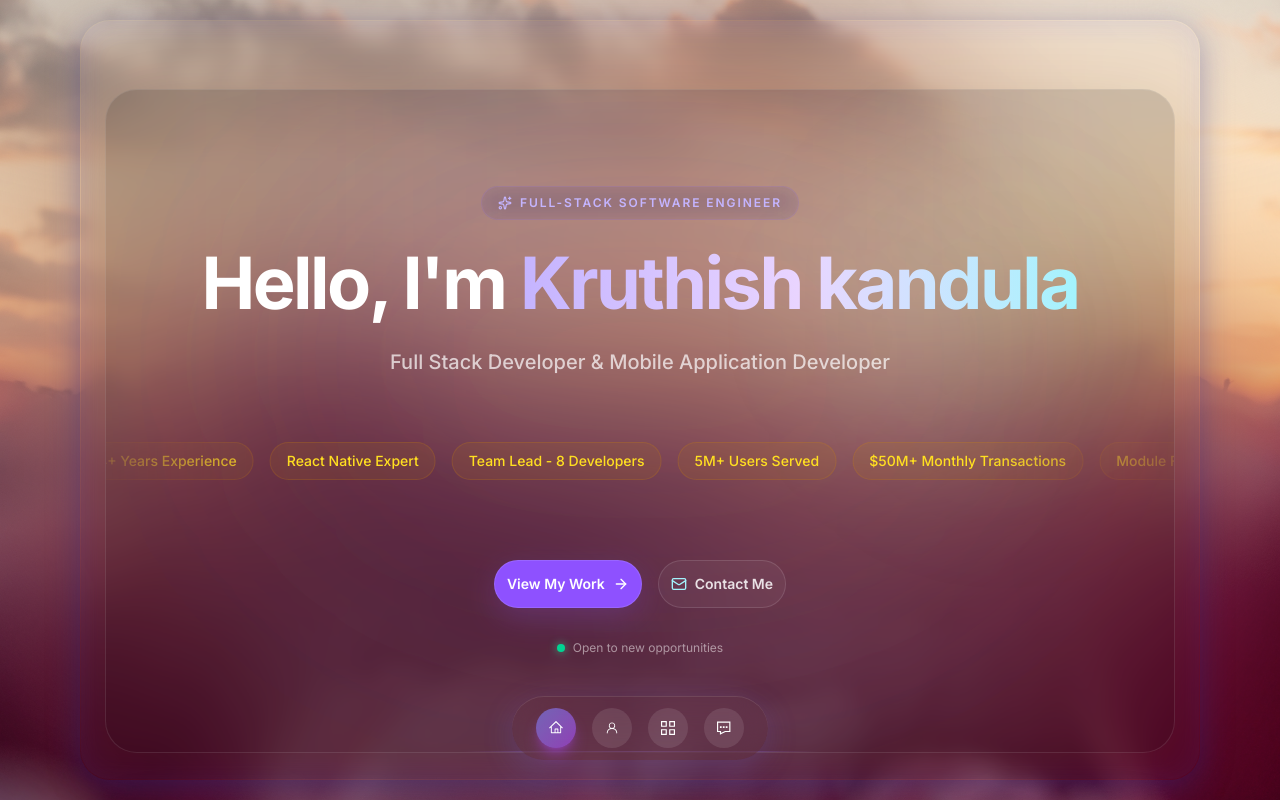
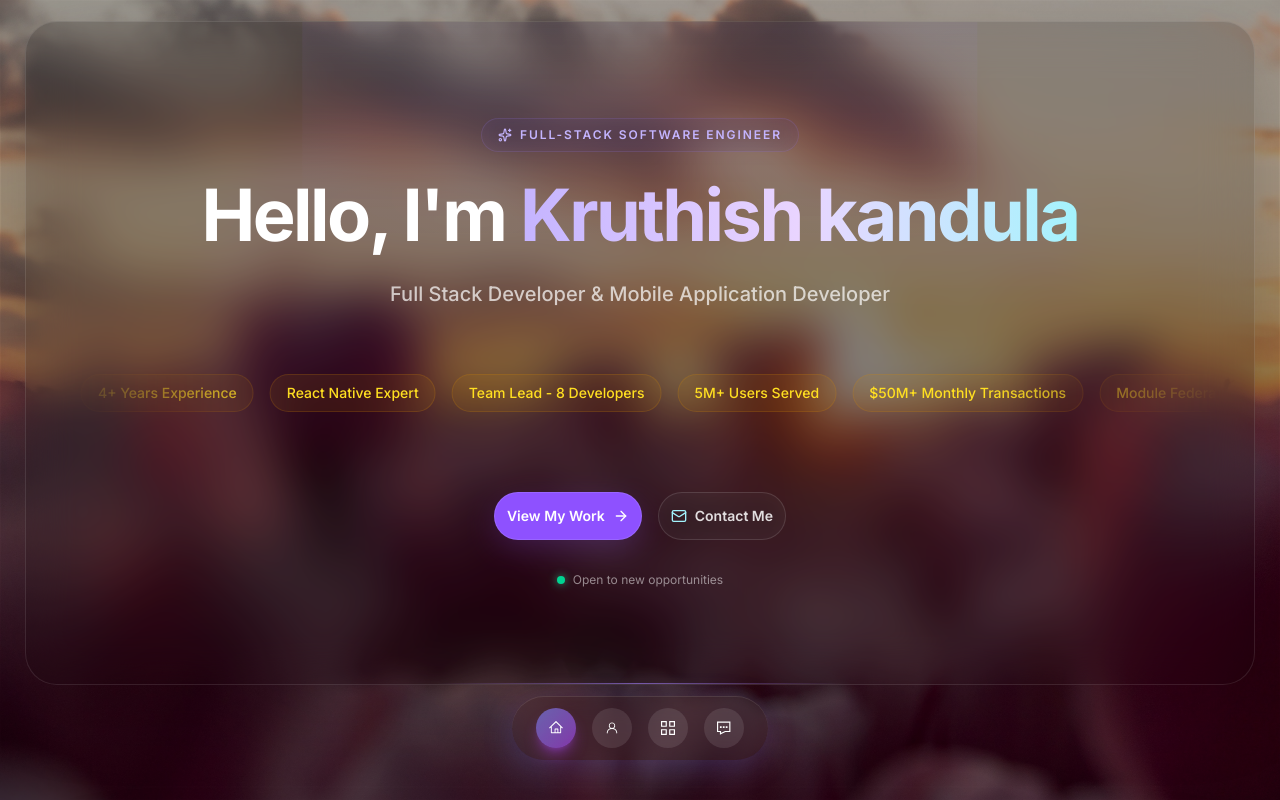
Before and after one commit to kruthishkandula/kruthishkandula, a Next.js app: page / in a window 1280 px wide. Built offline with nearby package versions, Linux system fonts and the light colour scheme; no server answers.

Commit message:
fix: new performance enhancements and projects data update

```diff
--- a/src/app/page.tsx
+++ b/src/app/page.tsx
@@ -5,8 +5,7 @@ import Contact from '@/components/contact'
 import Home from '@/components/home'
 import Projects from '@/components/projects'
 import ProjectModal from '@/components/ui/project-modal'
-import { ModeToggle } from '@/components/ui/theme/mode-toggle'
-import { useEffect, useRef, useState } from 'react'
+import { useEffect, useRef, useState, useCallback } from 'react'
 import { GoPerson } from 'react-icons/go'
 import { GrContact, GrProjects } from 'react-icons/gr'
 import { RxHome } from "react-icons/rx"
@@ -24,6 +23,7 @@ export default function Dashboard() {
   const [isResumeOpen, setIsResumeOpen] = useState(false)
   const [iframeLoaded, setIframeLoaded] = useState(false)
   const [iframeError, setIframeError] = useState(false)
+  const scrollTimeoutRef = useRef<NodeJS.Timeout>()
 
   const scrollToSection = (index: number) => {
     const container = containerRef.current
@@ -39,55 +39,56 @@ export default function Dashboard() {
     }
   }
 
-  const handleScroll = () => {
+  const handleScroll = useCallback(() => {
     const container = containerRef.current
     if (!container) return
 
     const sections = container.querySelectorAll(':scope > section')
     let current = 0
 
-    sections.forEach((section, index) => {
+    for (let index = 0; index < sections.length; index++) {
+      const section = sections[index]
       const rect = section.getBoundingClientRect()
       const containerRect = container.getBoundingClientRect()
       const relativeTop = rect.top - containerRect.top
       if (relativeTop <= container.clientHeight / 2) {
         current = index
       }
-    })
+    }
 
     setActiveSection(current)
-  }
+  }, [])
+
+  const throttledScroll = useCallback(() => {
+    if (scrollTimeoutRef.current) clearTimeout(scrollTimeoutRef.current)
+    scrollTimeoutRef.current = setTimeout(handleScroll, 100)
+  }, [handleScroll])
 
   useEffect(() => {
     const container = containerRef.current
     if (container) {
-      container.addEventListener('scroll', handleScroll)
-      return () => container.removeEventListener('scroll', handleScroll)
+      container.addEventListener('scroll', throttledScroll, { passive: true })
+      return () => {
+        container.removeEventListener('scroll', throttledScroll)
+        if (scrollTimeoutRef.current) clearTimeout(scrollTimeoutRef.current)
+      }
     }
-  }, [])
+  }, [throttledScroll])
 
   return (
     <div
-      className="fixed inset-0 overflow-hidden"
+      className="fixed inset-0 overflow-hidden bg-black"
       style={{
         backgroundImage: 'url(/bg2.jpg)',
         backgroundSize: 'cover',
         backgroundPosition: 'center',
         backgroundRepeat: 'no-repeat',
         backgroundAttachment: 'fixed',
-        padding: '20px 80px',
         boxSizing: 'border-box',
       }}
     >
-      {/* Premium Color Overlay */}
-      {/* Blurred Background Image Layer */}
-      <div className="fixed inset-0 pointer-events-none" style={{
-        backgroundImage: 'url(/bg2.jpg)',
-        backgroundSize: 'cover',
-        backgroundPosition: 'center',
-        backgroundRepeat: 'no-repeat',
-        backgroundAttachment: 'fixed',
-        filter: 'blur(100px)',
+      {/* Simple color overlay instead of blurred background */}
+      <div className="fixed inset-0 pointer-events-none bg-gradient-to-b from-black/30 via-black/40 to-black/50" style={{
         zIndex: 0
       }} />
       {/* Scrollable Content Container */}
@@ -95,12 +96,10 @@ export default function Dashboard() {
         ref={containerRef}
         className="relative overflow-y-auto scroll-smooth z-20"
         style={{
-          height: 'calc(100vh - 40px)',
+          height: 'calc(100vh - 0px)',
           scrollSnapType: 'y mandatory',
           border: '1px solid transparent',
-          borderRadius: '30px',
-          backdropFilter: 'blur(8px)',
-          boxShadow: '0 8px 32px 0 rgba(31, 38, 135, 0.37), inset 0 0 32px rgba(99, 102, 241, 0.1)'
+          contain: 'paint layout',
         }}
       >
         <section id="home" className="min-h-screen">
@@ -129,10 +128,6 @@ export default function Dashboard() {
             }}
           />
         </section>
-
-        {/* <section id="copyright" className="min-h-screen">
-          <Copyright />
-        </section> */}
       </div>
 
       {/* Fixed Navigation Bar */}
@@ -158,11 +153,6 @@ export default function Dashboard() {
           </button>
         ))}
       </nav>
-
-      {/* Theme Toggle */}
-      <div className="md:hidden fixed top-10 right-10 z-40">
-        <ModeToggle />
-      </div>
 
       {/* Project Modal - Rendered at top level */}
       {isModalOpen && selectedProject && (
--- a/src/components/about.tsx
+++ b/src/components/about.tsx
@@ -25,13 +25,11 @@ const itemVariants = {
   hidden: {
     opacity: 0,
     y: 28,
-    filter: 'blur(6px)',
   },
 
   visible: {
     opacity: 1,
     y: 0,
-    filter: 'blur(0px)',
 
     transition: {
       duration: 0.65,
@@ -114,7 +112,7 @@ const About = () => {
   return (
     <section
       id="about"
-      className="min-h-screen px-6 pb-20 pt-0"
+      className="min-h-screen px-3 md:px-6 pb-10 pt-10"
     >
       <div className="container mx-auto">
 
--- a/src/components/contact.tsx
+++ b/src/components/contact.tsx
@@ -37,13 +37,11 @@ const itemVariants = {
   hidden: {
     opacity: 0,
     y: 24,
-    filter: 'blur(5px)',
   },
 
   visible: {
     opacity: 1,
     y: 0,
-    filter: 'blur(0px)',
 
     transition: {
       duration: 0.65,
@@ -86,8 +84,10 @@ const Contact = ({
       id="contact"
       className="
         min-h-[75vh]
-        px-6
-        py-20
+        px-3
+        md:px-6
+        pt-10
+        pb-20
       "
     >
       <div className="container mx-auto">
@@ -135,8 +135,9 @@ const Contact = ({
               -translate-x-1/2
               -translate-y-1/2
               rounded-full
-              bg-violet-500/[0.055]
-              blur-[100px]
+              bg-gradient-to-b
+              from-violet-500/[0.08]
+              to-transparent
             "
           />
 
@@ -149,8 +150,9 @@ const Contact = ({
               h-[250px]
               w-[250px]
               rounded-full
-              bg-cyan-400/[0.035]
-              blur-[90px]
+              bg-gradient-radial
+              from-cyan-400/[0.05]
+              to-transparent
             "
           />
 
@@ -335,47 +337,6 @@ const Contact = ({
                 onResumeClose={onResumeClose}
               />
             </motion.div>
-
-            {/* ---------------------------------------------------------- */}
-            {/*                      AVAILABILITY                          */}
-            {/* ---------------------------------------------------------- */}
-
-            <motion.div
-              variants={itemVariants}
-              className="
-                mt-8
-                flex
-                items-center
-                gap-2
-                rounded-full
-                border
-                border-white/[0.08]
-                bg-white/[0.04]
-                px-4
-                py-2
-                backdrop-blur-md
-              "
-            >
-              <span
-                className="
-                  h-2
-                  w-2
-                  rounded-full
-                  bg-green-600
-                  shadow-[0_0_9px_rgba(52,211,153,0.75)]
-                "
-              />
-
-              <span
-                className="
-                  text-xs
-                  font-medium
-                  text-white/60
-                "
-              >
-                Open to new opportunities
-              </span>
-            </motion.div>
           </div>
 
           {/* ============================================================ */}
@@ -397,6 +358,48 @@ const Contact = ({
               to-transparent
             "
           />
+
+          {/* ============================================================ */}
+          {/*              OPEN TO OPPORTUNITIES BADGE                     */}
+          {/* ============================================================ */}
+
+          <div
+            className="
+              absolute
+              top-8
+              flex
+              items-center
+              gap-3
+              rounded-full
+              border
+              border-emerald-400/20
+              bg-emerald-400/[0.08]
+              px-5
+              py-3
+              backdrop-blur-md
+              lg:right-12
+            "
+          >
+            <span
+              className="
+                  h-2
+                  w-2
+                  rounded-full
+                  bg-green-600
+                  shadow-[0_0_9px_rgba(52,211,153,0.75)]
+                "
+            />
+
+            <span
+              className="
+                  text-xs
+                  font-medium
+                  text-white/80
+                "
+            >
+              Open to new opportunities
+            </span>
+          </div>
         </motion.div>
       </div>
     </section>
--- a/src/components/home.tsx
+++ b/src/components/home.tsx
@@ -33,8 +33,8 @@ const containerVariants = {
 
   visible: {
     transition: {
-      staggerChildren: 0.13,
-      delayChildren: 0.15,
+      staggerChildren: 0.08,
+      delayChildren: 0,
     },
   },
 };
@@ -43,13 +43,11 @@ const itemVariants = {
   hidden: {
     opacity: 0,
     y: 24,
-    filter: 'blur(5px)',
   },
 
   visible: {
     opacity: 1,
     y: 0,
-    filter: 'blur(0px)',
 
     transition: {
       duration: 0.7,
@@ -63,14 +61,12 @@ const nameVariants = {
     opacity: 0,
     y: 30,
     scale: 0.97,
-    filter: 'blur(8px)',
   },
 
   visible: {
     opacity: 1,
     y: 0,
     scale: 1,
-    filter: 'blur(0px)',
 
     transition: {
       duration: 0.8,
@@ -177,10 +173,11 @@ const Home = ({
         relative
         flex
         min-h-screen
-        items-center
-        justify-center
+        items-start
+        justify-start
         overflow-hidden
-        px-6
+        px-3
+        md:px-6
         py-5
       "
     >
@@ -199,8 +196,9 @@ const Home = ({
           -translate-x-1/2
           -translate-y-1/2
           rounded-full
-          bg-violet-500/[0.07]
-          blur-[130px]
+          bg-gradient-to-b
+          from-violet-500/[0.08]
+          to-transparent
         "
       />
 
@@ -213,8 +211,9 @@ const Home = ({
           h-[280px]
           w-[280px]
           rounded-full
-          bg-cyan-400/[0.035]
-          blur-[100px]
+          bg-gradient-radial
+          from-cyan-400/[0.04]
+          to-transparent
         "
       />
 
@@ -261,8 +260,9 @@ const Home = ({
             h-[220px]
             w-[55%]
             -translate-x-1/2
-            bg-violet-400/[0.055]
-            blur-[100px]
+            bg-gradient-to-b
+            from-violet-400/[0.06]
+            to-transparent
           "
         />
 
--- a/src/components/projects.tsx
+++ b/src/components/projects.tsx
@@ -43,13 +43,11 @@ const headingVariants = {
   hidden: {
     opacity: 0,
     y: 20,
-    filter: "blur(4px)",
   },
 
   visible: {
     opacity: 1,
     y: 0,
-    filter: "blur(0px)",
 
     transition: {
       duration: 0.6,
@@ -63,14 +61,12 @@ const cardVariants = {
     opacity: 0,
     y: 35,
     scale: 0.97,
-    filter: "blur(6px)",
   },
 
   visible: {
     opacity: 1,
     y: 0,
     scale: 1,
-    filter: "blur(0px)",
 
     transition: {
       duration: 0.65,
@@ -214,8 +210,9 @@ const Projects = ({
       id="projects"
       className="
         min-h-screen
-        px-6
-        py-20
+        px-3
+        md:px-6
+        py-10
       "
     >
       <div className="container mx-auto">
--- a/src/components/ui/SkillsMarque.tsx
+++ b/src/components/ui/SkillsMarque.tsx
@@ -271,7 +271,7 @@ const SkillsMarquee = () => {
         md:py-10
       "
     >
-      {/* Background glow */}
+      {/* Background glow - optimized */}
       <div
         className="
           pointer-events-none
@@ -280,8 +280,7 @@ const SkillsMarquee = () => {
           h-[300px] w-[70%]
           -translate-x-1/2 -translate-y-1/2
           rounded-full
-          bg-violet-500/[0.04]
-          blur-3xl
+          bg-violet-500/[0.02]
         "
       />
 
--- a/src/data/portfolio.ts
+++ b/src/data/portfolio.ts
@@ -105,6 +105,51 @@ export const ProjectsData = [
         ]
     },
     {
+        id: 1,
+        title: "MyMTN - Telecom Management",
+        short_description: "Comprehensive telecom self-care app for managing MTN mobile services",
+        description: "MyMTN is an enterprise-grade telecom self-care application that empowers users to manage their mobile subscriptions, data plans, and billing with ease. The platform provides real-time balance checking, plan management, usage analytics, and seamless bill payment integration. It serves as the primary channel for telecom customers to control their accounts, purchase plans, and track consumption patterns. The app features personalized notifications, promotional offers, and 24/7 customer support integration.",
+        category: "Telecom Management",
+        type: "Telecom Self-Care",
+        imageUrl: "https://play-lh.googleusercontent.com/ivbEPxeYTnSJMP5czZfieCGk1CzM5vaNK4ORNlcslrxsztf3BDQkiZtF0hAGkeo8OnM7IZa5S0o2UP02gdHjxw=w5120-h2880-rw",
+        status: "Live Production",
+        duration: "Jul 2023 - Dec 2023",
+        role: "Senior Mobile Engineer",
+        team_size: "6 developers",
+        links: [
+            {
+                name: 'iOS App Store',
+                link: 'https://apps.apple.com/app/mymtn/id1234567890',
+                type: 'store'
+            },
+            {
+                name: 'Google Play Store',
+                link: 'https://play.google.com/store/apps/details?id=com.mtn.myapp',
+                type: 'store'
+            }
+        ],
+        tech: ["React Native", "TypeScript", "Redux", "Firebase", "Node.js", "PostgreSQL", "GraphQL", "React Query", "Repack", "Jest", "Tailwind CSS", "Telecom APIs"],
+        features: [
+            "Real-time balance & usage tracking",
+            "Plan management & switching",
+            "Bill payment integration",
+            "Usage analytics & insights",
+            "Plan recommendations engine",
+            "Device management",
+            "Promotional offers display",
+            "24/7 support chat integration",
+            "Push notifications for bill reminders",
+            "Account security settings"
+        ],
+        achievements: [
+            "Serving 1M+ active users",
+            "4.5+ rating on app stores",
+            "99.95% uptime",
+            "Reduced customer support tickets by 40%",
+            "Fastest mobile plan switching (under 2 seconds)"
+        ]
+    },
+    {
         id: 11,
         title: "RupeeFlow",
         short_description: "Personal finance and expense tracking app built as a passion project to explore modern fintech UI/UX and mobile development.",
@@ -152,7 +197,7 @@ export const ProjectsData = [
         ]
     },
     {
-        id: 1,
+        id: 2,
         title: "GroceryPlus - Smart Grocery Delivery",
         short_description: "Comprehensive grocery delivery platform with multi-platform architecture",
         description: "GroceryPlus is a full-stack e-commerce solution that revolutionizes grocery shopping through seamless mobile and web experiences. The platform features real-time inventory management, AI-powered product recommendations, scheduled deliveries, and integrated payment systems. It consists of three interconnected applications: customer mobile app, delivery partner app, and comprehensive admin web portal, all powered by modern microservices architecture.",
@@ -203,7 +248,7 @@ export const ProjectsData = [
         ]
     },
     {
-        id: 2,
+        id: 3,
         title: "IPL Cricket Dashboard",
         short_description: "Interactive dashboard showcasing IPL teams, matches, and player statistics",
         description: "A comprehensive cricket analytics dashboard that provides detailed insights into IPL teams, match results, and player performance statistics. The application features dynamic team pages, match history, player profiles, and statistical analysis with interactive charts and real-time data visualization. Built with modern React architecture and responsive design for optimal user experience across devices.",
@@ -238,7 +283,7 @@ export const ProjectsData = [
         ]
     },
     {
-        id: 3,
+        id: 4,
         title: "Emoji Memory Game",
         short_description: "Interactive memory game challenging users to identify unique emojis",
         description: "An engaging memory-based game application where users test their memory skills by selecting non-identical emojis from a randomized grid. The game features progressive difficulty levels, score tracking, timer functionality, and animated interactions. Built with React hooks for state management and includes sound effects, visual feedback, and responsive design for seamless gameplay across all devices.",
@@ -273,7 +318,7 @@ export const ProjectsData = [
         ]
     },
     {
-        id: 4,
+        id: 5,
         title: "Cultural Events Registration Portal",
         short_description: "Event management system for cultural and dance event registrations",
         description: "A comprehensive event management platform designed for organizing and managing cultural events, dance competitions, and similar activities. The application enables event organizers to create events, manage registrations, track participants, and handle event logistics. Features include participant registration forms, event scheduling, notification systems, and detailed reporting for event analytics and management.",
@@ -308,7 +353,7 @@ export const ProjectsData = [
         ]
     },
     {
-        id: 5,
+        id: 6,
         title: "Smart Appointment Scheduler",
         short_description: "Digital appointment management system with scheduling and reminder features",
         description: "An intelligent appointment scheduling application that simplifies the process of booking, managing, and tracking appointments. The system features calendar integration, automated reminders, conflict detection, and multi-user support. Designed for healthcare providers, service professionals, and businesses requiring efficient appointment management with real-time availability updates and customer notification systems.",
@@ -343,7 +388,7 @@ export const ProjectsData = [
         ]
     },
     {
-        id: 6,
+        id: 7,
         title: "Personal Finance Manager",
         short_description: "Comprehensive expense tracking and savings management application",
         description: "A personal finance management application that helps users track expenses, manage savings, set financial goals, and analyze spending patterns. The application provides detailed insights through interactive charts, budget planning tools, category-wise expense breakdown, and financial goal tracking. Features include transaction categorization, monthly/yearly reports, and personalized financial recommendations for better money management.",
```
Also changed, not shown: src/app/not-found.tsx (added, +7 -0 lines), src/components/ui/SocialLinks.tsx (+2 -11 lines).
